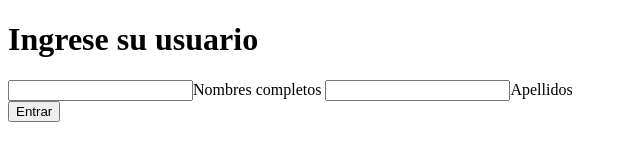
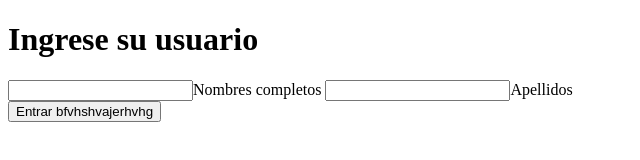
Before and after one commit to oskarbikes/Tarea-1, a plain HTML site: page index.html in a window 1280 px wide. Shown: the whole page, without its empty margins (0-640 px from the left). Drawn offline with Linux system fonts and the light colour scheme.

Commit message:
prueba de github

```diff
--- a/index.html
+++ b/index.html
@@ -22,7 +22,8 @@
         </form>
         <button enter>
             <a>
-                Entrar
+                Entrar bfvhshvajerhvhg
+
             </a>
         </button>
     </main>
```
